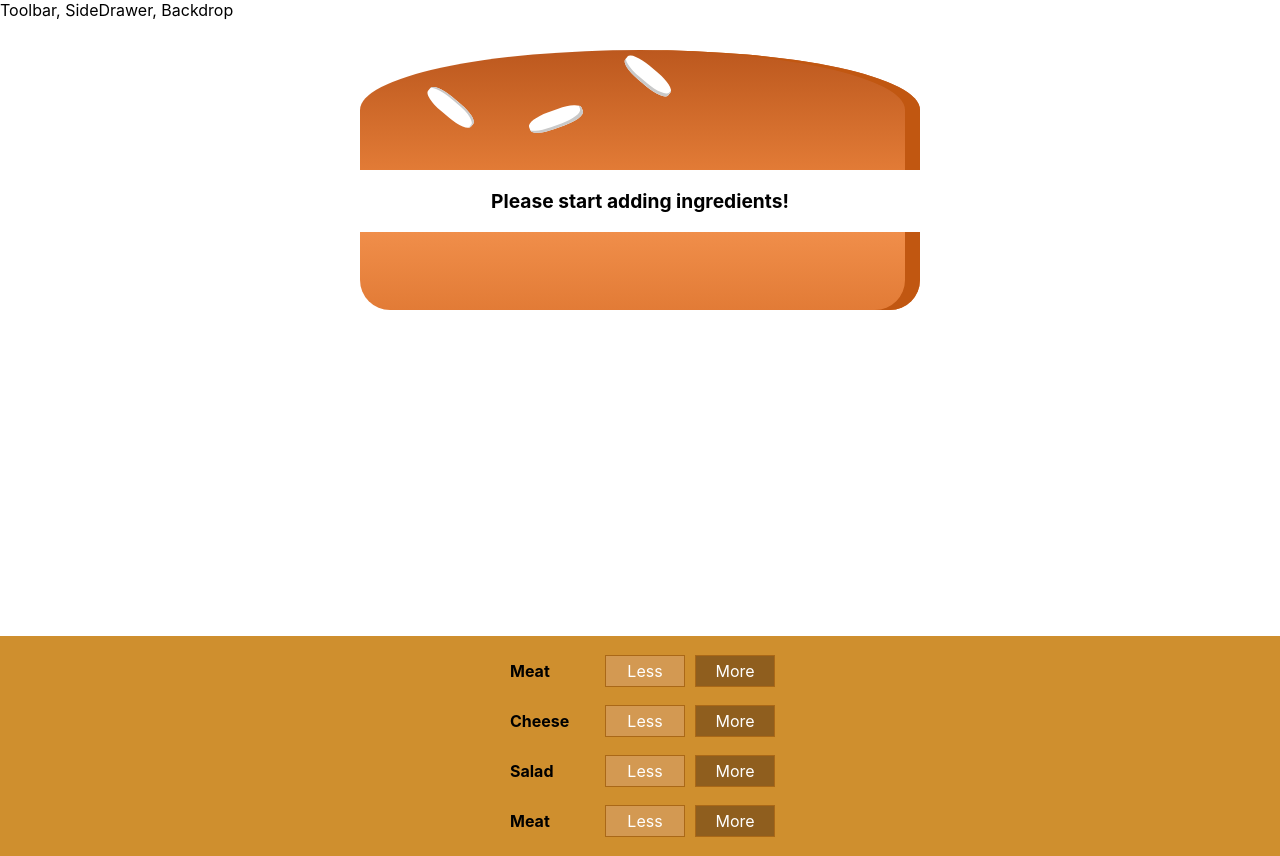
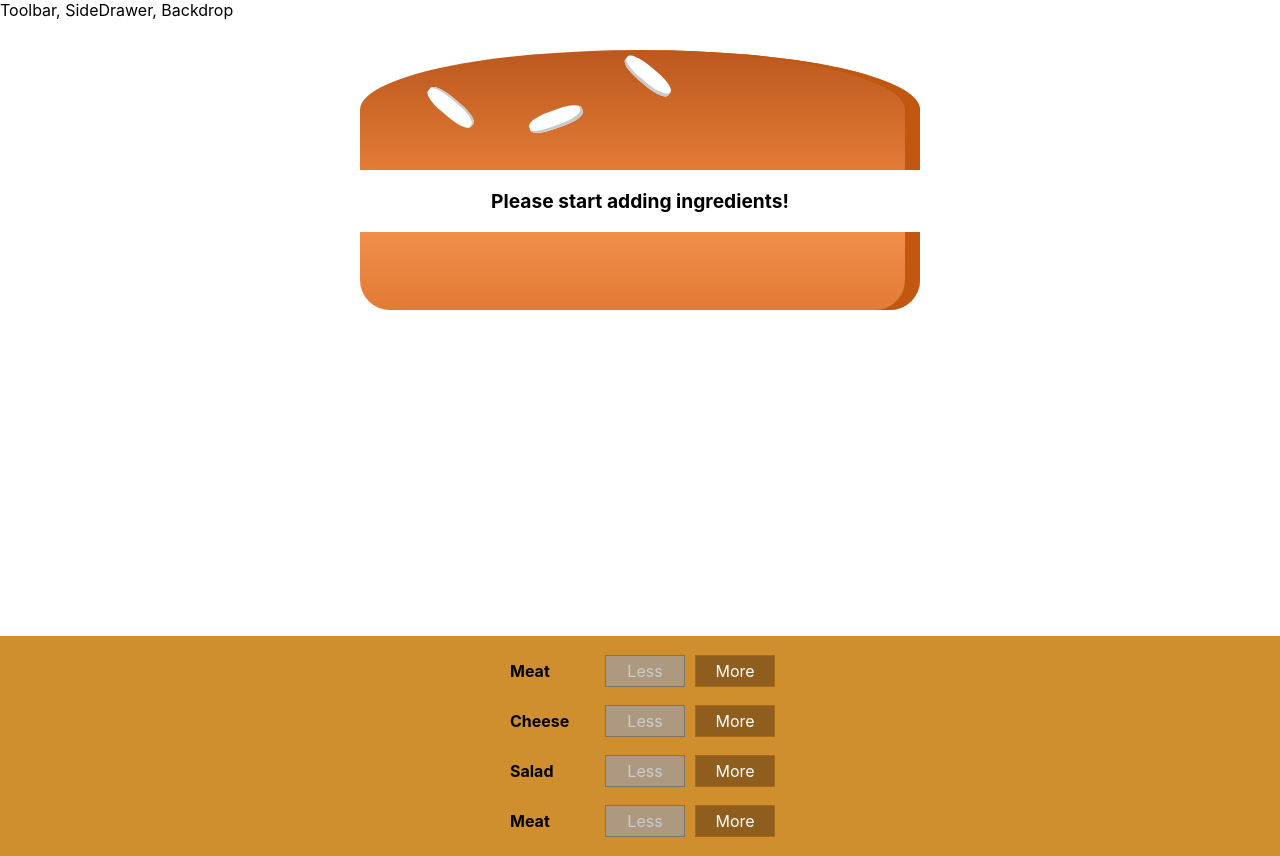
Before and after one commit to mkolodiy/burger-builder, a React (Create React App) app: page / in a window 1280 px wide. Built offline with nearby package versions, Linux system fonts and the light colour scheme.

Commit message:
Connected controls for adding ingredients to the burger to the state

```diff
--- a/src/components/Burger/BuildControls/BuildControl/BuildControl.tsx
+++ b/src/components/Burger/BuildControls/BuildControl/BuildControl.tsx
@@ -1,17 +1,26 @@
 import React from 'react';
 import './BuildControl.scss';
-import { IngredientTypes } from '../../BurgerIngredient/BurgerIngredient';
 
 interface Props {
   label: string;
-  type: IngredientTypes;
+  addIngredient: () => void;
+  removeIngredient: () => void;
+  disabled: boolean;
 }
 
 const BuildControl = (props: Props) => (
   <div className="build-control">
     <div className="build-control__label">{props.label}</div>
-    <button className="build-control__less-btn">Less</button>
-    <button className="build-control__more-btn">More</button>
+    <button
+      className="build-control__less-btn"
+      onClick={props.removeIngredient}
+      disabled={props.disabled}
+    >
+      Less
+    </button>
+    <button className="build-control__more-btn" onClick={props.addIngredient}>
+      More
+    </button>
   </div>
 );
 
--- a/src/components/Burger/BuildControls/BuildControls.tsx
+++ b/src/components/Burger/BuildControls/BuildControls.tsx
@@ -1,22 +1,30 @@
 import React from 'react';
-import { IngredientTypes } from '../BurgerIngredient/BurgerIngredient';
+import { InnerIngredient } from '../BurgerIngredient/BurgerIngredient';
 import './BuildControls.scss';
 import BuildControl from './BuildControl/BuildControl';
 
 const controls = [
-  { label: 'Meat', type: IngredientTypes.MEAT },
-  { label: 'Cheese', type: IngredientTypes.CHEESE },
-  { label: 'Salad', type: IngredientTypes.SALAD },
-  { label: 'Meat', type: IngredientTypes.BACON }
+  { label: 'Meat', type: InnerIngredient.MEAT },
+  { label: 'Cheese', type: InnerIngredient.CHEESE },
+  { label: 'Salad', type: InnerIngredient.SALAD },
+  { label: 'Meat', type: InnerIngredient.BACON }
 ];
 
-const BuildControls = () => (
+interface Props {
+  addIngredient: (type: InnerIngredient) => void;
+  removeIngredient: (type: InnerIngredient) => void;
+  disabled: { [key: string]: boolean };
+}
+
+const BuildControls = (props: Props) => (
   <div className="build-controls">
     {controls.map(control => (
       <BuildControl
         key={control.type}
         label={control.label}
-        type={control.type}
+        addIngredient={() => props.addIngredient(control.type)}
+        removeIngredient={() => props.removeIngredient(control.type)}
+        disabled={props.disabled[control.type]}
       />
     ))}
   </div>
--- a/src/components/Burger/Burger.tsx
+++ b/src/components/Burger/Burger.tsx
@@ -1,6 +1,6 @@
 import React from 'react';
 import BurgerIngredient, {
-  IngredientTypes
+  OuterIngredient
 } from './BurgerIngredient/BurgerIngredient';
 import './Burger.scss';
 
@@ -24,13 +24,13 @@ const Burger = (props: Props) => {
 
   return (
     <div className="burger">
-      <BurgerIngredient type={IngredientTypes.BREAD_TOP} />
+      <BurgerIngredient type={OuterIngredient.BREAD_TOP} />
       {burgerIngredients.length !== 0 ? (
         burgerIngredients
       ) : (
         <p>Please start adding ingredients!</p>
       )}
-      <BurgerIngredient type={IngredientTypes.BREAD_BOTTOM} />
+      <BurgerIngredient type={OuterIngredient.BREAD_BOTTOM} />
     </div>
   );
 };
--- a/src/components/Burger/BurgerIngredient/BurgerIngredient.tsx
+++ b/src/components/Burger/BurgerIngredient/BurgerIngredient.tsx
@@ -5,9 +5,12 @@ interface Props {
   type: string;
 }
 
-enum IngredientTypes {
+enum OuterIngredient {
   BREAD_BOTTOM = 'bread-bottom',
-  BREAD_TOP = 'bread-top',
+  BREAD_TOP = 'bread-top'
+}
+
+enum InnerIngredient {
   MEAT = 'meat',
   CHEESE = 'cheese',
   SALAD = 'salad',
@@ -18,10 +21,10 @@ const BurgerIngredient = (props: Props) => {
   let ingredient = null;
 
   switch (props.type) {
-    case IngredientTypes.BREAD_BOTTOM:
+    case OuterIngredient.BREAD_BOTTOM:
       ingredient = <div className="ingredient__bread-bottom"></div>;
       break;
-    case IngredientTypes.BREAD_TOP:
+    case OuterIngredient.BREAD_TOP:
       ingredient = (
         <div className="ingredient__bread-top">
           <div className="ingredient__seeds1"></div>
@@ -29,16 +32,16 @@ const BurgerIngredient = (props: Props) => {
         </div>
       );
       break;
-    case IngredientTypes.MEAT:
+    case InnerIngredient.MEAT:
       ingredient = <div className="ingredient__meat"></div>;
       break;
-    case IngredientTypes.CHEESE:
+    case InnerIngredient.CHEESE:
       ingredient = <div className="ingredient__cheese"></div>;
       break;
-    case IngredientTypes.SALAD:
+    case InnerIngredient.SALAD:
       ingredient = <div className="ingredient__salad"></div>;
       break;
-    case IngredientTypes.BACON:
+    case InnerIngredient.BACON:
       ingredient = <div className="ingredient__bacon"></div>;
       break;
     default:
@@ -48,5 +51,5 @@ const BurgerIngredient = (props: Props) => {
   return ingredient;
 };
 
-export { IngredientTypes };
+export { OuterIngredient, InnerIngredient };
 export default BurgerIngredient;
--- a/src/containers/BurgerBuilder/BurgerBuilder.tsx
+++ b/src/containers/BurgerBuilder/BurgerBuilder.tsx
@@ -1,22 +1,79 @@
 import React, { Component, Fragment } from 'react';
 import Burger from '../../components/Burger/Burger';
 import BuildControls from '../../components/Burger/BuildControls/BuildControls';
+import { InnerIngredient } from '../../components/Burger/BurgerIngredient/BurgerIngredient';
+import { string } from 'prop-types';
+
+interface State {
+  ingredients: { [key: string]: number };
+  totalPrice: number;
+}
+
+const INGREDIENT_PRICES = {
+  salad: 0.5,
+  bacon: 0.4,
+  cheese: 1.3,
+  meat: 0.7
+};
 
 class BurgerBuilder extends Component {
-  state = {
+  state: State = {
     ingredients: {
       salad: 0,
       bacon: 0,
       cheese: 0,
       meat: 0
+    },
+    totalPrice: 4
+  };
+
+  _addIngredientHandler = (type: InnerIngredient) => {
+    const oldCount = this.state.ingredients[type];
+    const updatedCount = oldCount + 1;
+    const updatedIngredients = {
+      ...this.state.ingredients
+    };
+    updatedIngredients[type] = updatedCount;
+    const priceAddition = INGREDIENT_PRICES[type];
+    const updatedTotalPrice = this.state.totalPrice + priceAddition;
+    this.setState({
+      ingredients: updatedIngredients,
+      totalPrice: updatedTotalPrice
+    });
+  };
+
+  _removeIngredientHandler = (type: InnerIngredient) => {
+    const oldCount = this.state.ingredients[type];
+    if (oldCount <= 0) {
+      return;
     }
+    const updatedCount = oldCount - 1;
+    const updatedIngredients = {
+      ...this.state.ingredients
+    };
+    updatedIngredients[type] = updatedCount;
+    const priceDeduction = INGREDIENT_PRICES[type];
+    const updatedTotalPrice = this.state.totalPrice - priceDeduction;
+    this.setState({
+      ingredients: updatedIngredients,
+      totalPrice: updatedTotalPrice
+    });
   };
 
   render() {
+    const disableInfo: { [key: string]: boolean } = {};
+    Object.keys(this.state.ingredients).forEach(
+      key => (disableInfo[key] = this.state.ingredients[key] <= 0)
+    );
+
     return (
       <Fragment>
         <Burger ingredients={this.state.ingredients} />
-        <BuildControls />
+        <BuildControls
+          addIngredient={this._addIngredientHandler}
+          removeIngredient={this._removeIngredientHandler}
+          disabled={disableInfo}
+        />
       </Fragment>
     );
   }
```
